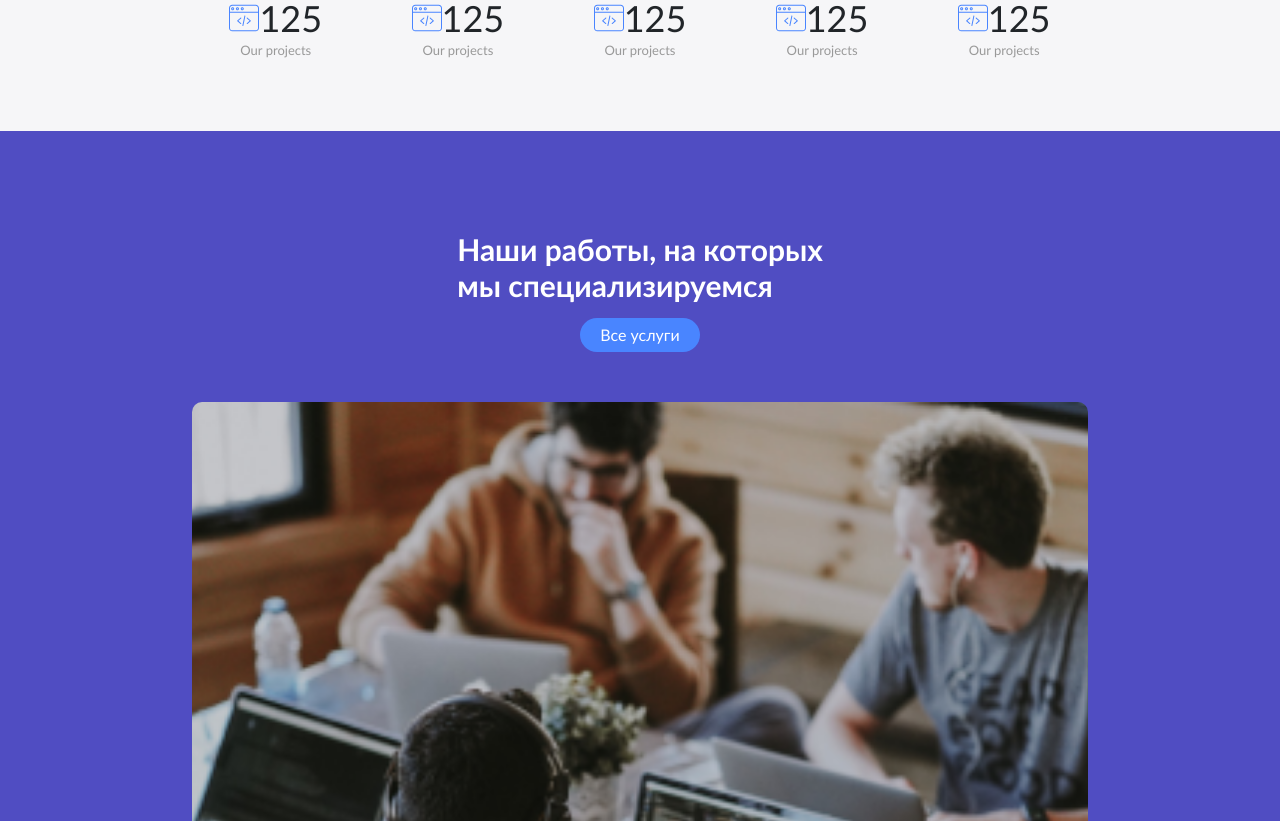
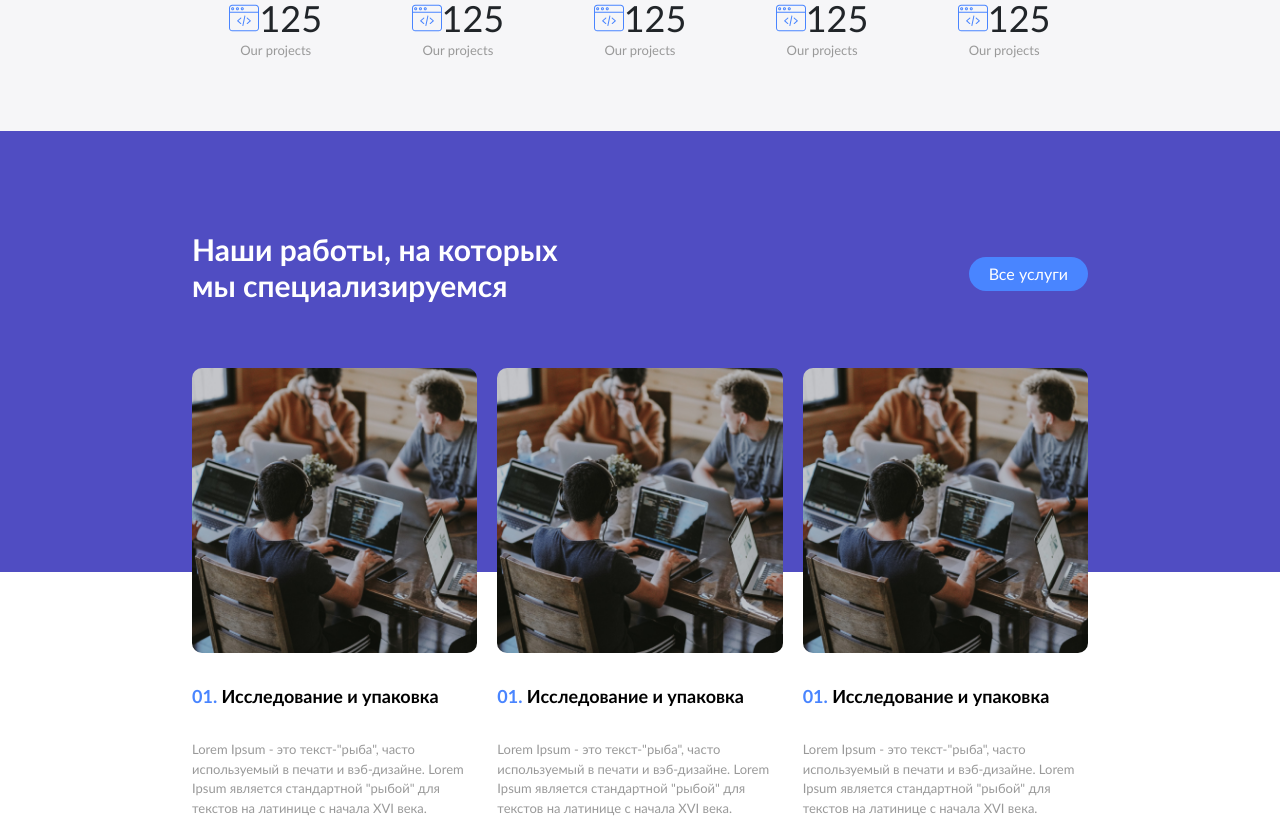
Before and after one commit to Emir507/it-studio-landing, a plain HTML site: page index.html in a window 1280 px wide. Shown: the part 2178-2999 px from the top of the page. Drawn offline with nearby package versions, Linux system fonts and the light colour scheme.

Commit message:
breakpoints fix

```diff
--- a/styles/scss/_works.scss
+++ b/styles/scss/_works.scss
@@ -3,6 +3,12 @@
   padding-bottom: 70px;
   background-color: #504dc2;
   @include md {
+    background-color: #fff;
+  }
+  @include lg {
+    background-color: #fff;
+  }
+  @include xl {
     background-color: #fff;
   }
   &:before {
@@ -37,6 +43,12 @@
     @include md {
       flex-direction: row;
     }
+    @include lg {
+      flex-direction: row;
+    }
+    @include xl {
+      flex-direction: row;
+    }
   }
   .section__title {
     text-align: unset;
@@ -47,6 +59,12 @@
   grid-template-columns: 1fr;
   grid-gap: 20px;
   @include md {
+    grid-template-columns: repeat(3, 1fr);
+  }
+  @include lg {
+    grid-template-columns: repeat(3, 1fr);
+  }
+  @include xl {
     grid-template-columns: repeat(3, 1fr);
   }
 }
@@ -63,6 +81,12 @@
   a {
     color: #9b98eb;
     @include md {
+      color: #0d6efd;
+    }
+    @include lg {
+      color: #0d6efd;
+    }
+    @include xl {
       color: #0d6efd;
     }
   }
@@ -87,10 +111,22 @@
   @include md {
     color: #000;
   }
+  @include lg {
+    color: #000;
+  }
+  @include xl {
+    color: #000;
+  }
   span {
     color: #fff;
     @include md {
       color: $blue;
     }
+    @include lg {
+      color: $blue;
+    }
+    @include xl {
+      color: $blue;
+    }
   }
 }
```
Also changed, not shown: styles/css/main.css.
